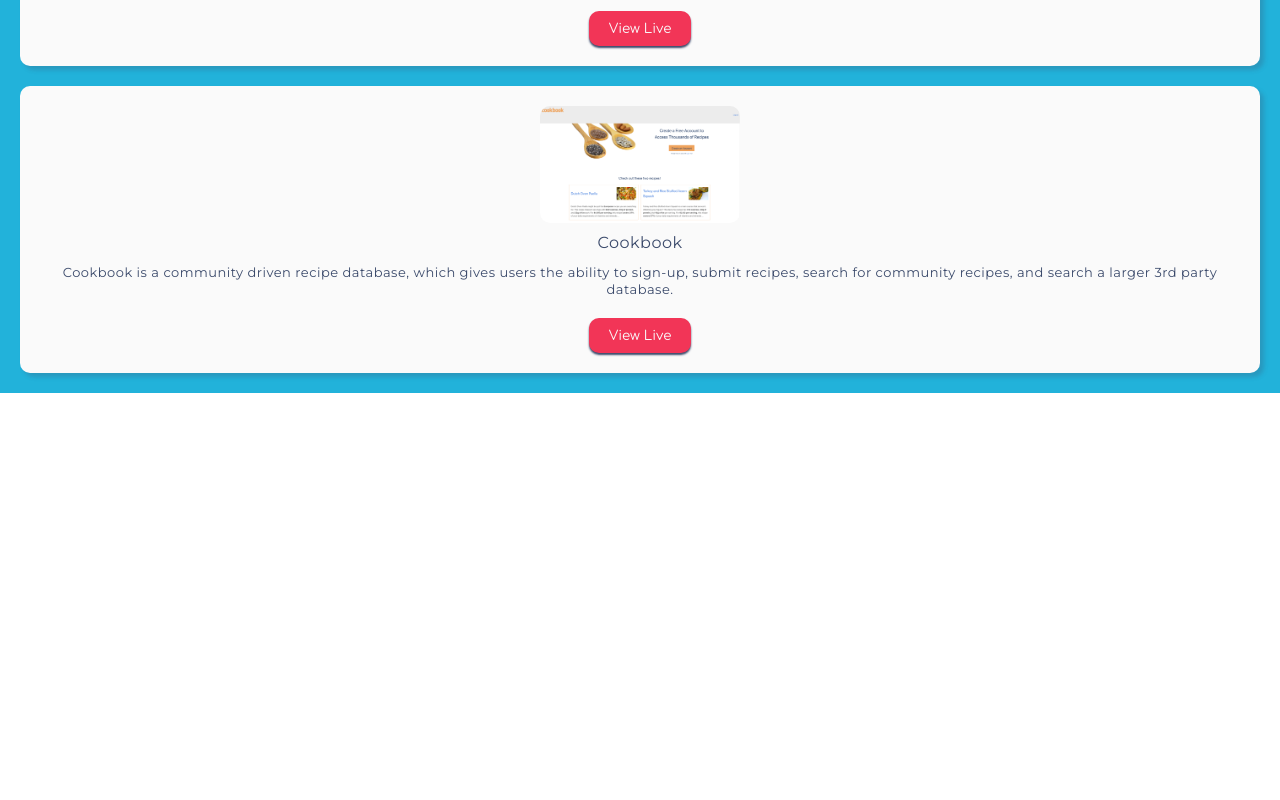
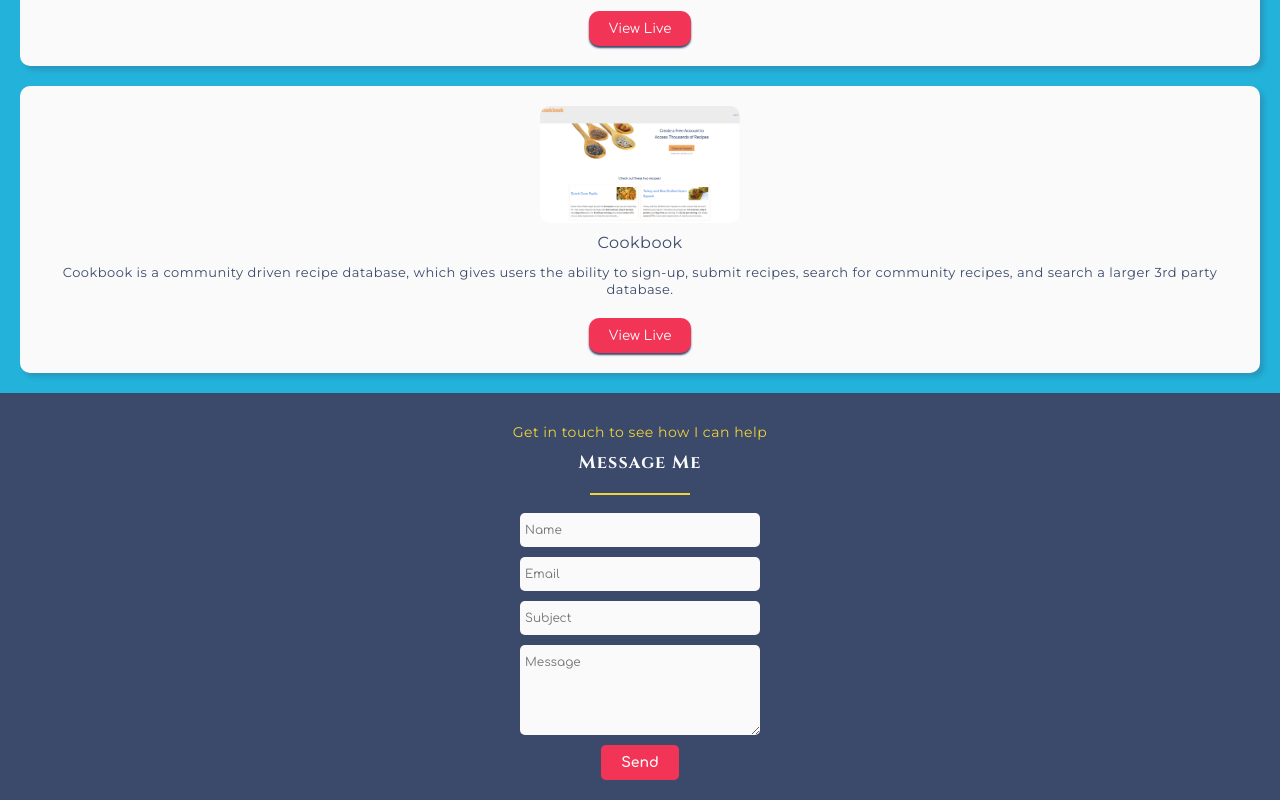
Before and after one commit to nvalline/portfolio-v5, a Next.js app: page / in a window 1280 px wide. Shown: the part 1608-2408 px from the top of the page. Before the commit the page ends 2001 px from the top, so only its background shows below. Built offline with nearby package versions, Linux system fonts and the light colour scheme.

Commit message:
added contact form

```diff
--- /dev/null
+++ b/components/contact/contact.js
@@ -0,0 +1,18 @@
+import SectionHeader from '../sectionHeaders';
+import ContactForm from './contactForm';
+import contactStyles from '../../styles/Contact.module.scss';
+
+function contact() {
+	return (
+		<section className={contactStyles.contactContainer}>
+			<SectionHeader
+				title='Message Me'
+				subtitle='Get in touch to see how I can help'
+				className={contactStyles.header}
+			/>
+			<ContactForm />
+		</section>
+	);
+}
+
+export default contact;
--- /dev/null
+++ b/components/contact/contactForm.js
@@ -0,0 +1,56 @@
+import { TextInput, Textarea } from '../forms/formItems';
+import Button from '../forms/buttons';
+import contactStyles from '../../styles/Contact.module.scss';
+
+function contactForm() {
+	const handleSubmit = (e) => {
+		e.preventDefault();
+		console.log('SUBMIT BTN CLICKED');
+		// !Add emailjs
+	};
+
+	return (
+		<form>
+			<TextInput
+				type='text'
+				name='name'
+				value=''
+				onChange=''
+				className={contactStyles.input}
+				placeholder='Name'
+			/>
+			<TextInput
+				type='email'
+				name='email'
+				value=''
+				onChange=''
+				className={contactStyles.input}
+				placeholder='Email'
+			/>
+			<TextInput
+				type='text'
+				name='subject'
+				value=''
+				onChange=''
+				className={contactStyles.input}
+				placeholder='Subject'
+			/>
+			<Textarea
+				id='message'
+				name='message'
+				cols=''
+				rows='5'
+				placeholder='Message'
+				className={contactStyles.textarea}
+			/>
+			<Button
+				type='submit'
+				className={contactStyles.button}
+				onClick={handleSubmit}
+				text='Send'
+			/>
+		</form>
+	);
+}
+
+export default contactForm;
--- /dev/null
+++ b/components/forms/formItems.js
@@ -0,0 +1,32 @@
+export const TextInput = ({
+	type,
+	name,
+	value,
+	onChange,
+	className,
+	placeholder
+}) => {
+	return (
+		<input
+			type={type}
+			name={name}
+			value={value}
+			onChange={onChange}
+			className={className}
+			placeholder={placeholder}
+		/>
+	);
+};
+
+export const Textarea = ({ id, name, cols, rows, placeholder, className }) => {
+	return (
+		<textarea
+			id={id}
+			name={name}
+			cols={cols}
+			rows={rows}
+			placeholder={placeholder}
+			className={className}
+		></textarea>
+	);
+};
--- a/pages/index.js
+++ b/pages/index.js
@@ -4,6 +4,7 @@ import Hero from '../components/hero/hero';
 import Divider from '../components/divider/divider';
 import Bio from '../components/bio/bio';
 import Work from '../components/work/work';
+import Contact from '../components/contact/contact';
 
 export default function Home() {
 	return (
@@ -24,6 +25,9 @@ export default function Home() {
 
 			{/* Project Section */}
 			<Work />
+
+			{/* Contact Section */}
+			<Contact />
 		</Layout>
 	);
 }
--- /dev/null
+++ b/styles/Contact.module.scss
@@ -0,0 +1,84 @@
+@import 'variables';
+
+.contactContainer {
+	background-color: $primary-dark-blue;
+	padding: 2rem;
+
+	.header {
+		width: 100%;
+		text-align: center;
+
+		> h3 {
+			margin: 1rem 0;
+			color: $primary-yellow;
+			font-family: $content-font;
+			font-size: 1.4rem;
+			font-weight: 400;
+		}
+
+		> h2 {
+			margin: 0.5rem 0;
+			color: $primary-white;
+			font-family: $main-header-font;
+			font-size: 1.8rem;
+			font-weight: 800;
+			letter-spacing: 1.1px;
+		}
+
+		> hr {
+			margin: 1.8rem auto;
+			border: none;
+			background-color: $primary-yellow;
+			height: 0.2rem;
+			width: 10rem;
+		}
+	}
+
+	form {
+		display: flex;
+		flex-direction: column;
+		align-items: center;
+
+		.input {
+			width: 24rem;
+			margin-bottom: 1rem;
+			padding: 1rem 0.5rem;
+			border: none;
+			border-radius: 5px;
+			font-family: $primary-font;
+			font-size: 1.2rem;
+			font-weight: 400;
+			background-color: $primary-white;
+			color: $secondary-dark-blue;
+		}
+
+		.textarea {
+			width: 24rem;
+			margin-bottom: 1rem;
+			padding: 1rem 0.5rem;
+			border: none;
+			border-radius: 5px;
+			font-family: $primary-font;
+			font-size: 1.2rem;
+			font-weight: 400;
+			background-color: $primary-white;
+			color: $secondary-dark-blue;
+		}
+
+		.button {
+			padding: 1rem 2rem;
+			border: none;
+			border-radius: 5px;
+			background-color: $primary-pink;
+			font-family: $primary-font;
+			font-size: 1.4rem;
+			font-weight: 800;
+			color: $primary-white;
+			cursor: pointer;
+
+			&:hover {
+				background-color: $secondary-pink;
+			}
+		}
+	}
+}
--- a/styles/_variables.scss
+++ b/styles/_variables.scss
@@ -9,6 +9,7 @@ $primary-gray: #eaeaea;
 
 // Secondary Colors
 $secondary-pink: #f05b76;
+$secondary-dark-blue: #74809b;
 
 // Font Variables
 $primary-font: 'Comfortaa', sans-serif;
```
